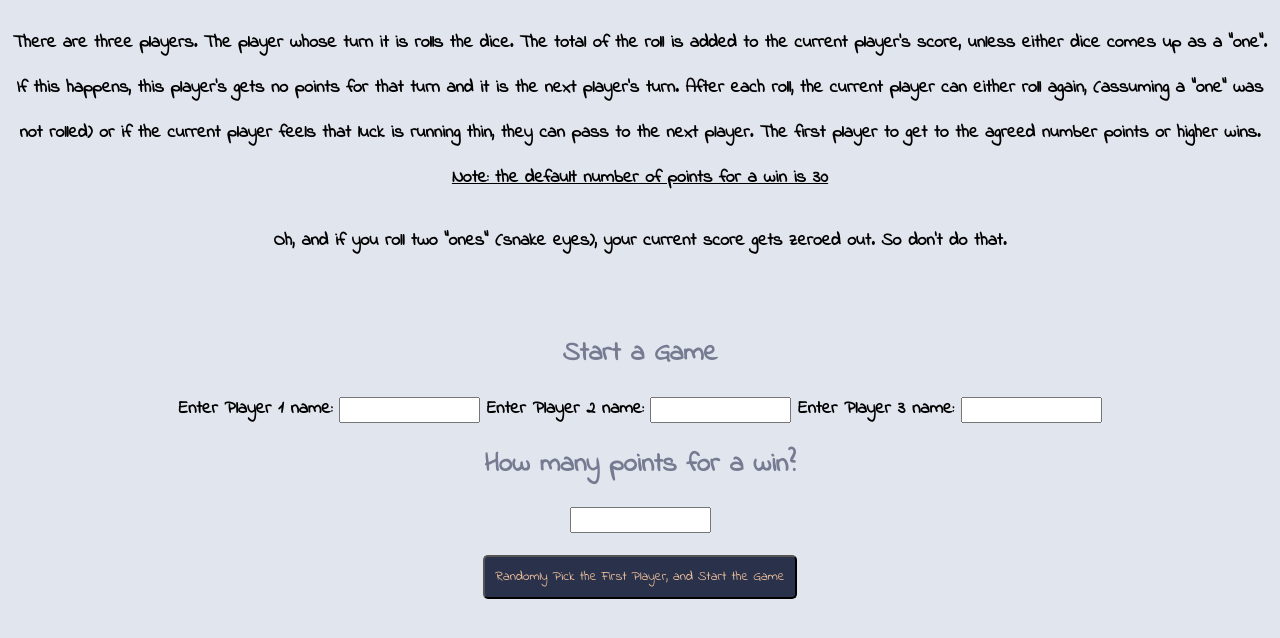
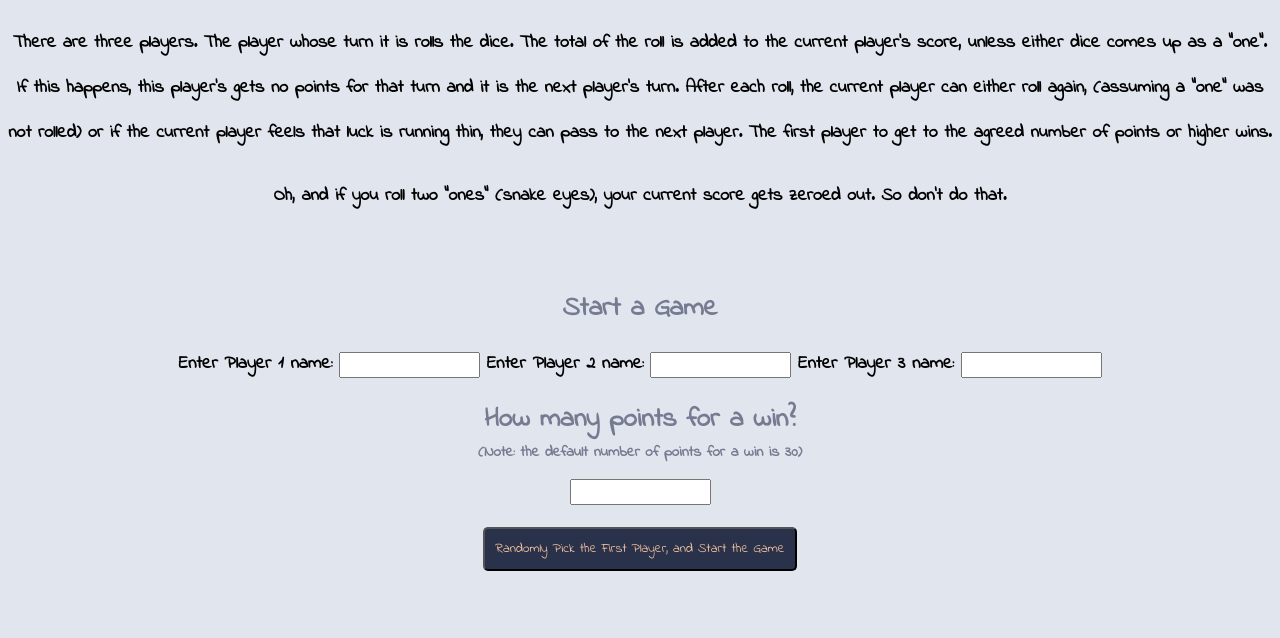
Before and after one commit to cfcmeireles/Game-of-PIG, a plain HTML site: page index.html in a window 1280 px wide. Shown: the part 106-744 px from the top of the page. Drawn offline with Linux system fonts and the light colour scheme.

Commit message:
Added note for default number of points

```diff
--- a/index.html
+++ b/index.html
@@ -15,15 +15,14 @@
     <h1>Game of PIG</h1>
     <p>
       There are three players. The player whose turn it is rolls the dice. The total of the roll is added to the current player's score, unless either dice comes up as a “one”. If this happens, this player's gets no points for that turn and it is the next player’s turn. After each roll, the current
-      player can either roll again, (assuming a “one” was not rolled) or if the current player feels that luck is running thin, they can pass to the next player. The first player to get to the agreed number points or higher wins. <br /><span class="note"
-        >Note: the default number of points for a win is 30</span
-      >
+      player can either roll again, (assuming a “one” was not rolled) or if the current player feels that luck is running thin, they can pass to the next player. The first player to get to the agreed number of points or higher wins.
     </p>
     <p>Oh, and if you roll two “ones” (snake eyes), your current score gets zeroed out. So don’t do that.</p>
     <div id="gamecontrol">
       <h2>Start a Game</h2>
       <form>Enter Player 1 name: <input type="text" id="player1" /> Enter Player 2 name: <input type="text" id="player2" /> Enter Player 3 name: <input type="text" id="player3" /></form>
       <h2>How many points for a win?</h2>
+      <p class="note">(Note: the default number of points for a win is 30)</p>
       <form><input type="number" id="points" /></form>
       <button id="startgame">Randomly Pick the First Player, and Start the Game</button>
     </div>
--- a/styles.css
+++ b/styles.css
@@ -20,7 +20,9 @@ h1 ~ p {
 }
 
 .note {
-  text-decoration: underline;
+  color: #767b91;
+  margin-top: -20px;
+  font-size: 15px;
 }
 
 #gamecontrol {
```
